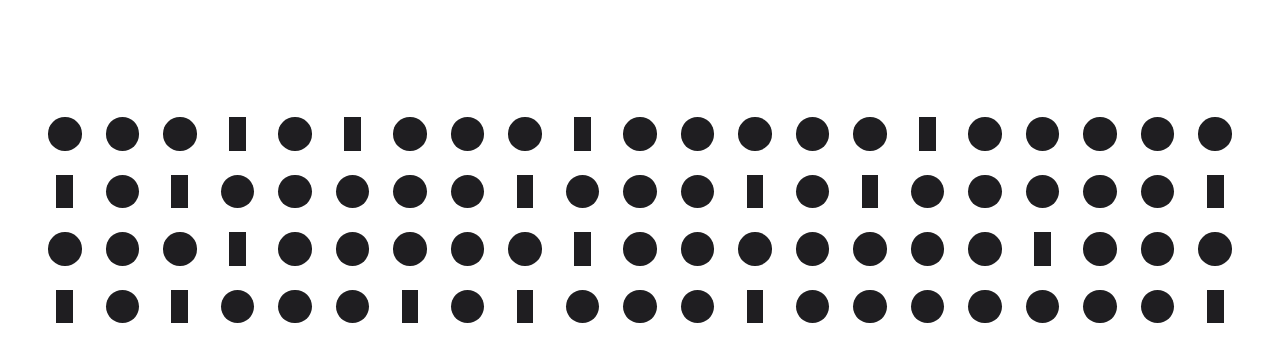
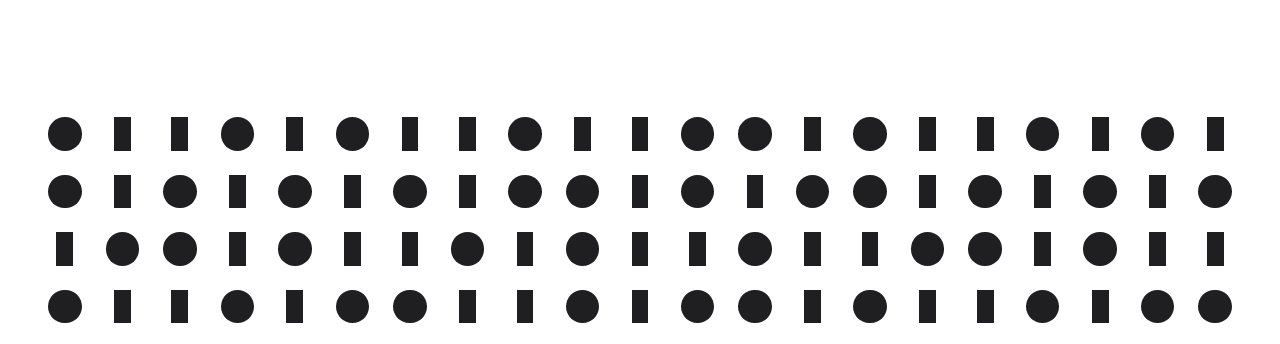
Before and after one commit to stigbratvold/antidiffer, a plain HTML site: page index.html in a window 1280 px wide. Shown: the part 447-791 px from the top of the page. Drawn offline with Linux system fonts and the light colour scheme; some packages are replaced by stand-ins of ours; a script that the page names is missing.

Commit message:
Fix the main pattern grid shapes

```diff
--- a/css/_shapes.scss
+++ b/css/_shapes.scss
@@ -2,7 +2,6 @@
 .shapes {
   display: grid;
   grid-template-columns: 1fr 1fr 1fr 1fr 1fr 1fr 1fr 1fr 1fr 1fr 1fr 1fr 1fr 1fr 1fr 1fr 1fr 1fr 1fr 1fr 1fr;
-  grid-column-gap: 24px;
   grid-gap: 24px;
 
   @include mq($widescreen) {
@@ -40,14 +39,76 @@
   height: 100%;
   transform: rotate(0deg);
 
-  transition: background-color 10s;
+  transition: background-color 8s;
 }
 
-.shapes div:nth-child(2n+1) > span,
-.shapes div:nth-child(3n+2) > span,
-.shapes div:nth-child(5n+3) > span,
-.shapes div:nth-child(7n+5) > span,
-.shapes div:nth-child(11n+7) {
+.shapes div:nth-child(1) > span,
+.shapes div:nth-child(4) > span,
+.shapes div:nth-child(6) > span,
+.shapes div:nth-child(9) > span,
+.shapes div:nth-child(12) > span,
+.shapes div:nth-child(13) > span,
+.shapes div:nth-child(15) > span,
+.shapes div:nth-child(18) > span,
+.shapes div:nth-child(20) > span,
+
+.shapes div:nth-child(22) > span,
+.shapes div:nth-child(24) > span,
+.shapes div:nth-child(26) > span,
+.shapes div:nth-child(28) > span,
+.shapes div:nth-child(30) > span,
+.shapes div:nth-child(31) > span,
+.shapes div:nth-child(33) > span,
+.shapes div:nth-child(35) > span,
+.shapes div:nth-child(36) > span,
+.shapes div:nth-child(38) > span,
+.shapes div:nth-child(40) > span,
+.shapes div:nth-child(42) > span,
+
+.shapes div:nth-child(44) > span,
+.shapes div:nth-child(45) > span,
+.shapes div:nth-child(47) > span,
+.shapes div:nth-child(50) > span,
+.shapes div:nth-child(52) > span,
+.shapes div:nth-child(55) > span,
+.shapes div:nth-child(58) > span,
+.shapes div:nth-child(59) > span,
+.shapes div:nth-child(61) > span,
+
+.shapes div:nth-child(64) > span,
+.shapes div:nth-child(67) > span,
+.shapes div:nth-child(69) > span,
+.shapes div:nth-child(70) > span,
+.shapes div:nth-child(73) > span,
+.shapes div:nth-child(75) > span,
+.shapes div:nth-child(76) > span,
+.shapes div:nth-child(78) > span,
+.shapes div:nth-child(81) > span,
+.shapes div:nth-child(83) > span,
+.shapes div:nth-child(84) > span,
+
+.shapes div:nth-child(85) > span,
+.shapes div:nth-child(88) > span,
+.shapes div:nth-child(90) > span,
+.shapes div:nth-child(93) > span,
+.shapes div:nth-child(96) > span,
+.shapes div:nth-child(97) > span,
+.shapes div:nth-child(99) > span,
+.shapes div:nth-child(102) > span,
+.shapes div:nth-child(104) > span,
+
+.shapes div:nth-child(106) > span,
+.shapes div:nth-child(108) > span,
+.shapes div:nth-child(110) > span,
+.shapes div:nth-child(112) > span,
+.shapes div:nth-child(114) > span,
+.shapes div:nth-child(115) > span,
+.shapes div:nth-child(117) > span,
+.shapes div:nth-child(119) > span,
+.shapes div:nth-child(120) > span,
+.shapes div:nth-child(122) > span,
+.shapes div:nth-child(124) > span,
+.shapes div:nth-child(126) > span {
  	border-radius: 50%;
   width: 100%;
   left: 0;
@@ -111,7 +172,7 @@
   margin-bottom: $spacer-lg;
 
   position: sticky;
-  top: $spacer-lg;
+  top: 30vh !important;
 }
 .icon div {
   position:  relative;
```
Also changed, not shown: app.css, 1 other file.
